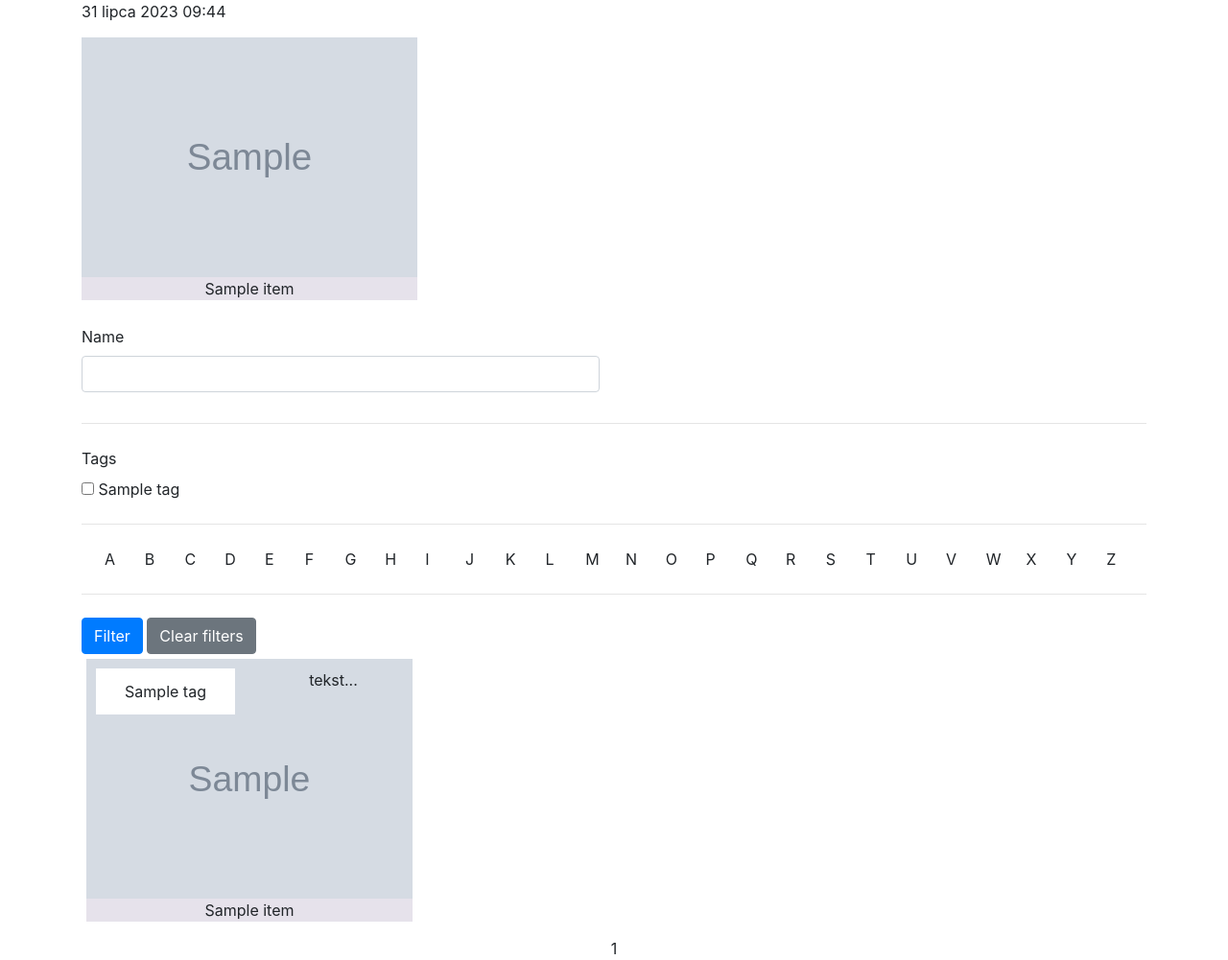
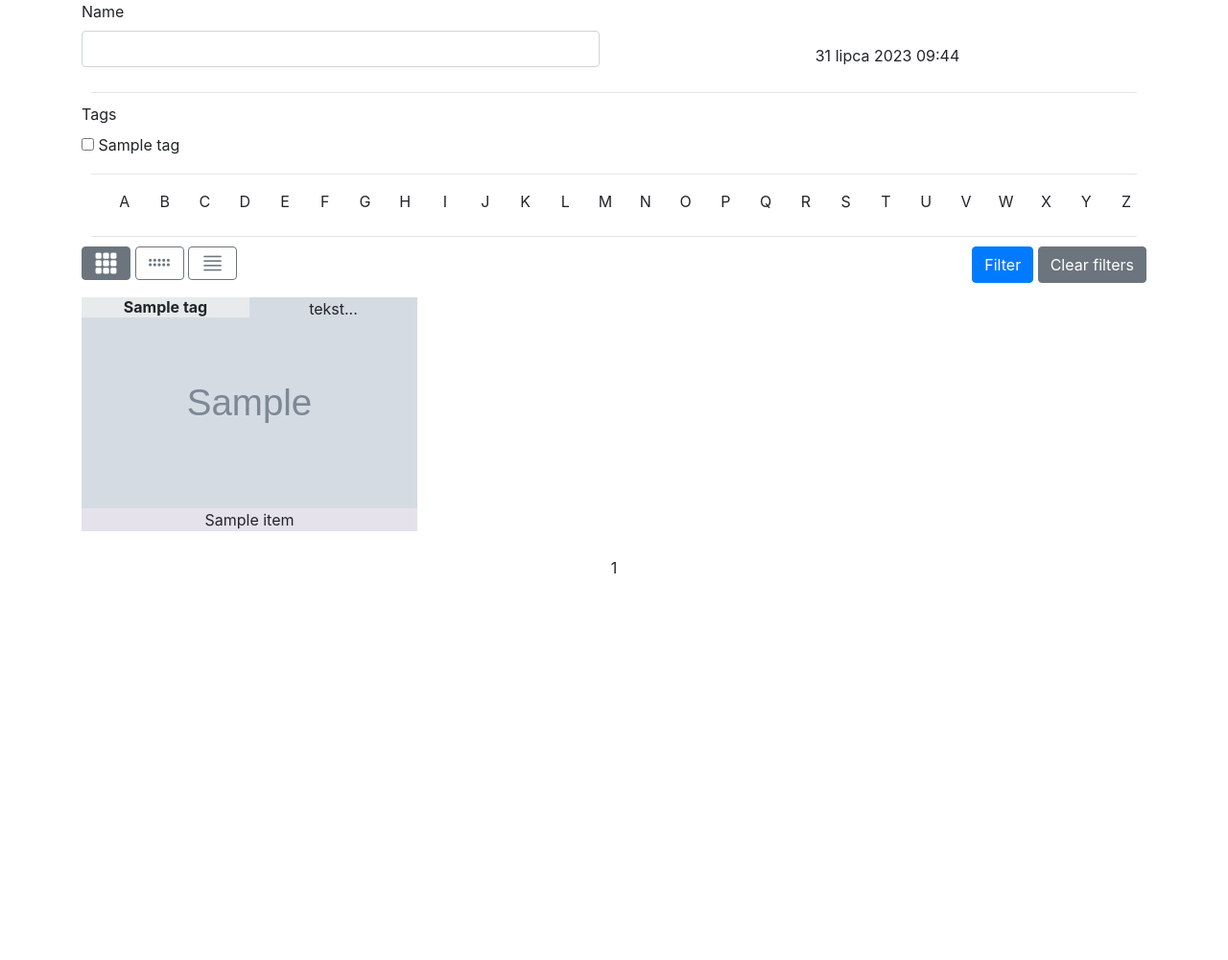
Before and after one commit to 145902Patryk/inventory-management, a Django app: page / in a window 1280 px wide. Shown: the whole page at 96% size. After the commit the page ends 598 px from the top, so only its background shows below. Run offline with Django 4.2, Linux system fonts and the light colour scheme; tables that the repository leaves empty hold one stand-in row (values such as "Sample post"); grey boxes marked "Sample" are stand-in pictures; some libraries are stand-ins or nearby versions.

Commit message:
improved items list, details modal, css

```diff
--- a/static/css/custom.min.css
+++ b/static/css/custom.min.css
@@ -1 +1 @@
-.item{background-color:rgba(86,61,124,.15);margin:5px;text-align:center}.item .img-div{padding:10px;height:250px;background-size:cover;background-repeat:no-repeat;background-position:center center}#id_starts_with{display:flex;user-select:none}#id_starts_with div{width:100%}#id_starts_with input{display:none}#id_starts_with label{cursor:pointer}.selected{font-weight:700;color:#adff2f}
+.item{background-color:#563d7c26;margin:5px;text-align:center}.item .img-div{height:220px;background-size:cover;background-repeat:no-repeat;background-position:center center}.item .img-div .row{margin:0}.item .img-div .row .col-6{padding:0}.item .img-div .list-group{line-height:1px}.item .img-div .list-group .list-group-item{background:#f1f1f1b0;padding:10px;font-weight:700}#id_starts_with{display:flex;user-select:none;text-align:center}#id_starts_with div{width:100%}#id_starts_with input{display:none}#id_starts_with label{cursor:pointer}.selected{font-weight:700;color:#adff2f}.auto-margin{margin:auto}@media (max-width:575px){.custom-radio{padding-left:0}.layouts{text-align:center;margin:5px}}.layouts .btn{line-height:0;font-size:25px;padding:4px 12px}.buttons{text-align:right}@media (max-width:575px){.buttons{text-align:center;margin:5px}}#imgModal{overflow:hidden}#imgModal .modal-dialog,.my-pagination{text-align:center}@media (min-width:576px){#imgModal .modal-dialog{max-width:90vw}}#imgModal .modal-dialog img{width:100%;max-height:100%;position:absolute;padding:5px;top:50%;left:50%;transform:translate(-50%,-50%)}#imgModal .close{position:absolute;right:10px;top:10px;z-index:100}.my-pagination a,.my-pagination span{padding:5px}.img-click{cursor:pointer}.mb-4{margin:10px!important}.item-col{padding:10px}@media (max-width:575px){.item-col{margin-bottom:40px}}
--- a/static/scss/custom.scss
+++ b/static/scss/custom.scss
@@ -1,20 +1,39 @@
 .item {
-  background-color: rgba(86, 61, 124, .15);
+  background-color: #563D7C26;
   margin: 5px;
   text-align: center;
 
   .img-div {
-    padding: 10px;
-    height: 250px;
+    height: 220px;
     background-size: cover;
     background-repeat: no-repeat;
     background-position: center center;
+
+    .row {
+      margin: 0;
+
+      .col-6 {
+        padding: 0;
+      }
+    }
+
+    .list-group {
+      //position: absolute;
+      line-height: 1px;
+
+      .list-group-item {
+        background: #f1f1f1b0;
+        padding: 10px;
+        font-weight: bold;
+      }
+    }
   }
 }
 
 #id_starts_with {
   display: flex;
   user-select: none;
+  text-align: center;
 
   div {
     width: 100%;
@@ -33,3 +52,86 @@
   font-weight: bold;
   color: greenyellow;
 }
+
+.auto-margin {
+  margin: auto;
+}
+
+.custom-radio {
+  @media (max-width: 575px) {
+    padding-left: 0;
+  }
+}
+
+.layouts {
+  @media (max-width: 575px) {
+    text-align: center;
+    margin: 5px;
+  }
+
+  .btn {
+    line-height: 0;
+    font-size: 25px;
+    padding: 4px 12px;
+  }
+}
+
+.buttons {
+  text-align: right;
+  @media (max-width: 575px) {
+    text-align: center;
+    margin: 5px;
+  }
+}
+
+#imgModal {
+  overflow: hidden;
+
+  .modal-dialog {
+    @media (min-width: 576px) {
+      max-width: 90vw;
+    }
+
+    text-align: center;
+
+    img {
+      width: 100%;
+      max-height: 100%;
+      position: absolute;
+      padding: 5px;
+      top: 50%;
+      left: 50%;
+      transform: translate(-50%, -50%);
+    }
+  }
+
+  .close {
+    position: absolute;
+    right: 10px;
+    top: 10px;
+    z-index: 100;
+  }
+}
+
+.my-pagination {
+  text-align: center;
+
+  a, span {
+    padding: 5px;
+  }
+}
+
+.img-click {
+  cursor: pointer;
+}
+
+.mb-4 {
+  margin: 10px !important;
+}
+
+.item-col {
+  padding: 10px;
+  @media (max-width: 575px) {
+    margin-bottom: 40px;
+  }
+}
--- a/templates/base.html
+++ b/templates/base.html
@@ -12,6 +12,7 @@
   <title>Inventory Manager</title>
   <link rel="icon" href="{% static 'box.ico' %}">
   <link rel="stylesheet" href="{% static 'css/bootstrap.min.css' %}">
+  <link rel="stylesheet" href="https://cdn.jsdelivr.net/npm/bootstrap-icons@1.3.0/font/bootstrap-icons.css">
   {% block extra_css %}
   {% endblock extra_css %}
 </head>
--- a/templates/inventory/item_list.html
+++ b/templates/inventory/item_list.html
@@ -3,32 +3,24 @@
 
 {% block extra_css %}
   <link rel="stylesheet" href="{% static 'css/custom.min.css' %}">
+  <style>
+      .img-div {
+          background-image: url('{% static 'No-Image.png' %}')
+      }
+  </style>
 {% endblock extra_css %}
 {% block content %}
 
   <div class="container">
-    {{ now }}
-    <div class="row">
-      {% for item in object_list %}
-        <div class="col-md-4" style="padding: 10px">
-          <div class="item">
-            {% if item.image %}
-              <div class="img-div" style="background-image: url('{{ item.image.url }}')"></div>
-            {% else %}
-              <div class="img-div" style="background-image: url('{% static 'No-Image.png' %}')"></div>
-            {% endif %}
-
-            <p>{{ item.name }}</p>
-          </div>
-        </div>
-      {% endfor %}
-    </div>
     <form method="post" action="{% url 'set_filters' %}">
       {% csrf_token %}
       <div class="row">
         <div class="col-md-6 mb-3">
           <label for="{{ form.name.id_for_label }}">{{ form.name.label }}</label>
           {{ form.name }}
+        </div>
+        <div class="col-md-6 mb-3 auto-margin text-center">
+          {{ now }}
         </div>
       </div>
       <hr class="mb-4">
@@ -41,16 +33,54 @@
         </div>
       </div>
       <hr class="mb-4">
-      <button class="btn btn-primary" type="submit">Filter</button>
-      <a class="btn btn-secondary" role="button" href="{% url 'clear_filters' %}?next={% url 'items_list' %}">Clear
-        filters</a>
+      <div class="row">
+        <div class="col-md-4 layouts">
+          <button type="button" class="btn btn-secondary">
+            <i class="bi bi-grid-3x3-gap-fill"></i>
+          </button>
+          <button type="button" class="btn btn-outline-secondary">
+            <i class="bi bi-grip-horizontal"></i>
+          </button>
+
+          <button type="button" class="btn btn-outline-secondary">
+            <i class="bi bi-justify"></i>
+          </button>
+
+        </div>
+        <div class="col-md-8 buttons">
+          <button class="btn btn-primary" type="submit">Filter</button>
+          <a class="btn btn-secondary" role="button" href="{% url 'clear_filters' %}?next={% url 'items_list' %}">
+            Clear filters</a>
+        </div>
+      </div>
     </form>
     <div class="row">
       {% include '_partials/items_layout1.html' with objects=object_list %}
     </div>
     {% include '_partials/pagination.html' %}
   </div>
+  <div class="modal fade" id="imgModal" tabindex="-1" role="dialog" aria-labelledby="myModalLabel" aria-hidden="true">
+    <div class="modal-dialog">
+      <div class="modal-content">
+        <button type="button" class="close" data-dismiss="modal">
+          <span aria-hidden="true">&times;</span>
+        </button>
+        <div class="modal-body">
+          <div class="row">
+            <div class="col-md-6" style="height: 90vh">
+              <img alt="Full img" src="" class="imgpreview">
 
+            </div>
+            <div class="col-md-6">
+              tekst...
+            </div>
+          </div>
+
+        </div>
+      </div>
+    </div>
+  </div>
+  </div>
 {% endblock content %}
 {% block extra_js %}
   <script>
@@ -66,7 +96,6 @@
       inputs.on('click', (e) => {
           let input = $(e.currentTarget)
           let label = $("label[for='" + input.attr('id') + "']");
-          console.log('click', input.attr('value'))
           $('#id_starts_with label').removeClass('selected')
           if (input.is(':checked') === dict[input.attr('id')]) {
               input.prop('checked', false);
@@ -75,7 +104,10 @@
           }
           Object.keys(dict).forEach(v => dict[v] = false)
           dict[input.attr('id')] = input.is(':checked')
-
+      });
+      $('.img-click').on('click', (e) => {
+          $('.imgpreview').attr('src', $(e.currentTarget).css('background-image').replace(/^url\(['"]?/, '').replace(/['"]?\)$/, ''));
+          $('#imgModal').modal('show');
       });
   </script>
 {% endblock extra_js %}
```
Also changed, not shown: static/css/custom.css (+100 -3 lines), 1 other file.
